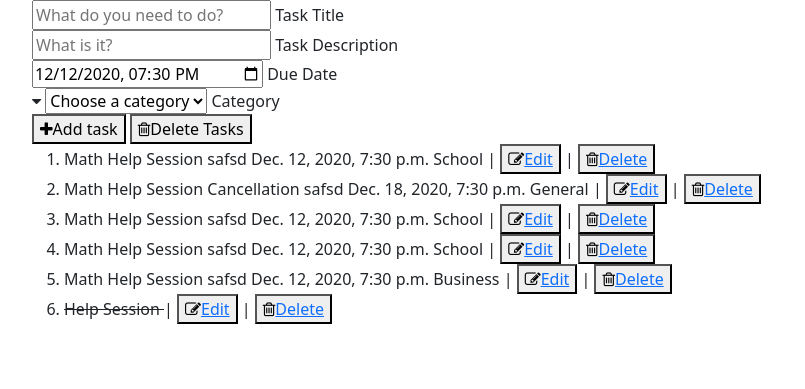
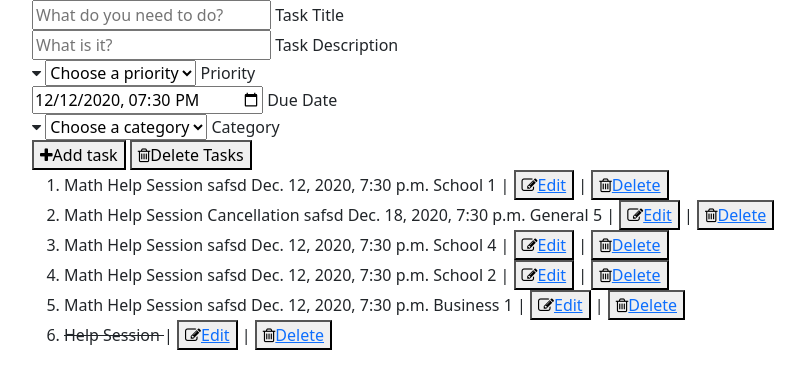
Before and after one commit to MaksadAnnamuradov/Django_ToDoApp, a Django app: page / in a window 1280 px wide. Shown: the top 389 px of the page, without its empty margins (54-859 px from the left). Run offline with Django 3.2, Linux system fonts and the light colour scheme; data comes from the database, SQL or seed files in the repository; both versions use the stored data as it was after the commit; some libraries are stand-ins or nearby versions.

Commit message:
Added priority to the model and user can add priority.

```diff
--- a/ToDoList/models.py
+++ b/ToDoList/models.py
@@ -20,8 +20,9 @@ class Task(models.Model):
     completed=models.BooleanField(default=False)
     content = models.TextField(blank=True)
     created = models.DateTimeField(default=timezone.now())
+    priority = (models.IntegerField(default= 1))
     #due_date = models.DateField(default=timezone.now().strftime("%Y-%m-%d"))
-    due_date = models.DateTimeField(default=timezone.now(), blank=True)
+    due_date = models.DateTimeField(null=False, blank=False)
     category = models.ForeignKey(Category, default="general", on_delete= models.CASCADE) # a foreignkey
 
 
--- a/ToDoList/views.py
+++ b/ToDoList/views.py
@@ -16,12 +16,13 @@ def index(request):
         new_title = request.POST["title"]
         new_due_date = request.POST["due_date"]
         new_content = request.POST["content"]
+        new_priority = request.POST["priority"]
         new_category = request.POST["category"] #category
 
-        new_Task = Task(title = new_title, content = new_content, due_date= new_due_date, category=Category.objects.get(name=new_category))
+        new_Task = Task(title = new_title, content = new_content, priority = new_priority, due_date= new_due_date, category=Category.objects.get(name=new_category))
         new_Task.save()
         return redirect("/")
-    return render(request, "index.html", {"tasks": tasks, "categories":categories})
+    return render(request, "index.html", {"tasks": tasks, "categories":categories, 'n' : range(1, 6, 1)})
 
 
 
--- a/templates/index.html
+++ b/templates/index.html
@@ -22,6 +22,18 @@ Tasks -
         <div class="inputContainer">
             <input type="text" id="content" class="taskContent" placeholder="What is it?" name="content" required>
             <label for="title">Task Description</label>
+        </div>
+
+
+        <div>
+            <i class="fa fa-caret-down selectArrow"></i>
+            <select id="priority" class="taskPriority" name="priority" required>
+            <option class="disabled" value="">Choose a priority</option>
+            {% for i in n %}
+                <option class="" value="{{i}}">{{ i }}</option>
+            {% endfor %}
+            </select>
+            <label for="category">Priority</label>
         </div>
 
         <div class="inputContainer">
@@ -56,6 +68,7 @@ Tasks -
                     {{task.content}}
                     {{task.due_date}}
                     {{task.category}}
+                    {{task.priority}}
                 {% endif %}
 
                 | <button><i class="fa fa-edit icon"></i><a href="{% url "update_task" task.id %}">Edit</a></button> |
```
Also changed, not shown: ToDoList/migrations/0006_auto_20201212_1206.py (added), ToDoList/migrations/0007_auto_20201212_1206.py (added), ToDoList/migrations/0008_auto_20201212_1252.py (added), db.sqlite3.
